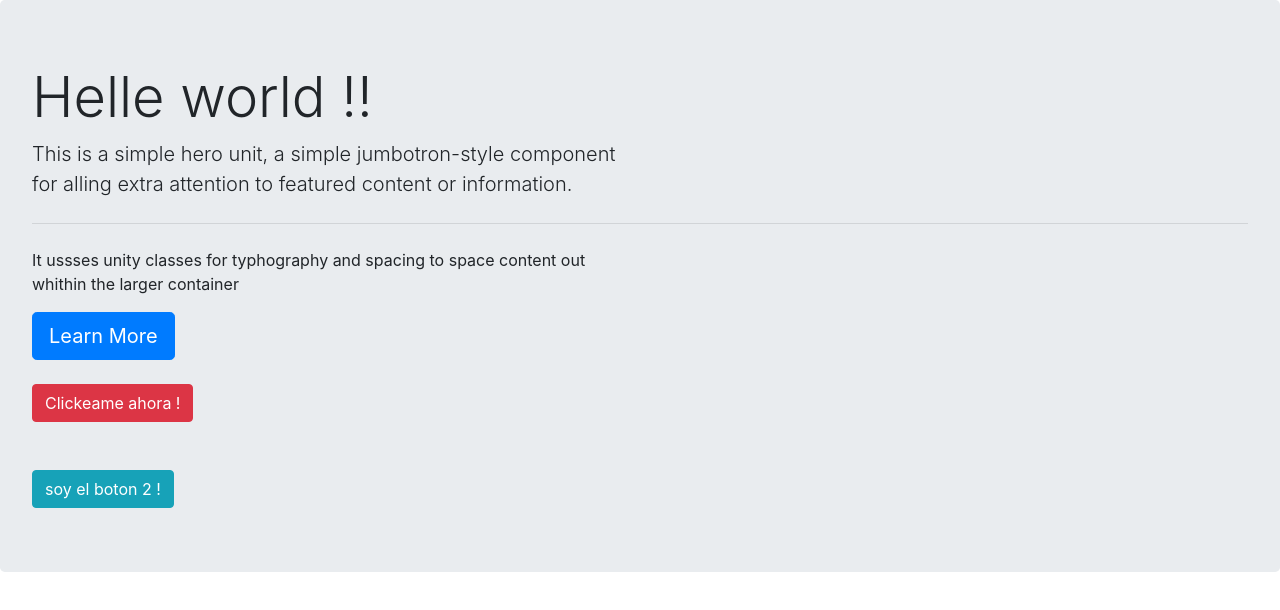
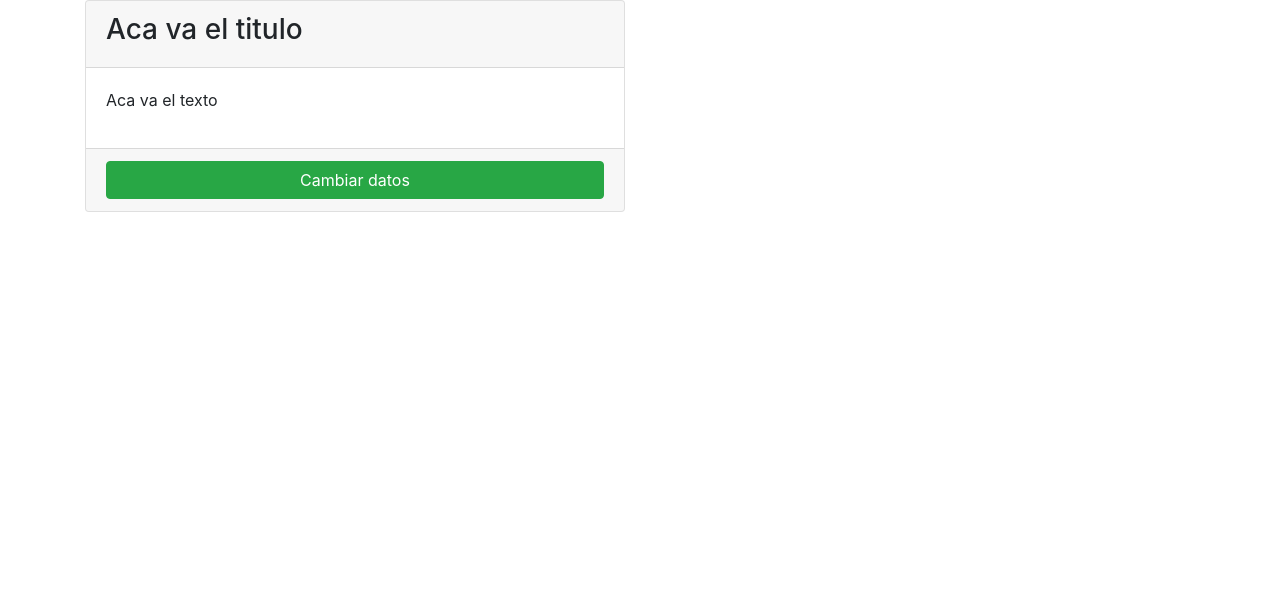
Before and after one commit to Gustavovaler/clase22, a React (Create React App) app: page / in a window 1280 px wide. Shown: the top 610 px of the page. Built offline with nearby package versions, Linux system fonts and the light colour scheme.

Commit message:
primer estado

```diff
--- a/src/App.js
+++ b/src/App.js
@@ -1,32 +1,40 @@
 import Boton from './components/Boton'
-import Boton2 from './components/Boton2'
+import { useState } from 'react'
 
 function App() {
 
+  const botones = {
+    boton1: "click 1",
+    boton2: "click2",
+    tipo1:"success",
+    tipo2:"warning"
+  }
+    let parrafo = "Lorem ipsum dolor sit amet consectetur adipisicing elit. Voluptatem ratione aut aliquam consequatur ipsum reiciendis optio doloribus accusantium, quaerat vitae culpa asperiores sunt totam nisi."
+
+    const [texto, setTexto] = useState('Aca va el texto')
+
+    const cambiar_texto = () => {
+        setTexto( parrafo )
+    }
+
   return (
-      <div class="jumbotron">
-        <h1 class="display-4">Helle world !!</h1>
-        <p class="lead">
-            This is a simple hero unit, a simple jumbotron-style component <br/>
-            for alling extra attention to featured content or information.
-        </p>
-        <hr class="my-4" />
-        <p>
-            It ussses unity classes for typhography and spacing to space content out <br/>
-            whithin the larger container
-        </p>
-        <a href="" class="btn btn-primary btn-lg"  role="button">Learn More</a>
-        <br/>
-        <br/>
+      <div class="container">
+        <div className="row">
+          <div className="col-md-6">
+            <div className="card">
+                <div className="card-header">
+                  <h3>Aca va el titulo</h3>
+                </div>
+                <div className="card-body">
+                    <p> { texto } </p>
+                </div>
+                <div className="card-footer">
+                  <button className="btn btn-success btn-block" onClick={cambiar_texto}>Cambiar datos</button>
+                </div>
+            </div>
 
-        <Boton texto="Clickeame ahora !" />
-
-        <br/>
-        <br/>
-        <Boton2 texto="soy el boton 2 !" />
-
-
-
+          </div>
+        </div>
     </div>
   );
 }
--- a/src/components/Boton.js
+++ b/src/components/Boton.js
@@ -3,12 +3,12 @@
 function Boton(props){
 
     let texto = props.texto
-
+    let clases = `btn btn-${props.tipo}`
 
     return (
         <div>
 
-            <span className="btn btn-danger">{ texto }</span>
+            <span className={clases}>{ texto }</span>
 
         </div>
     )
```
